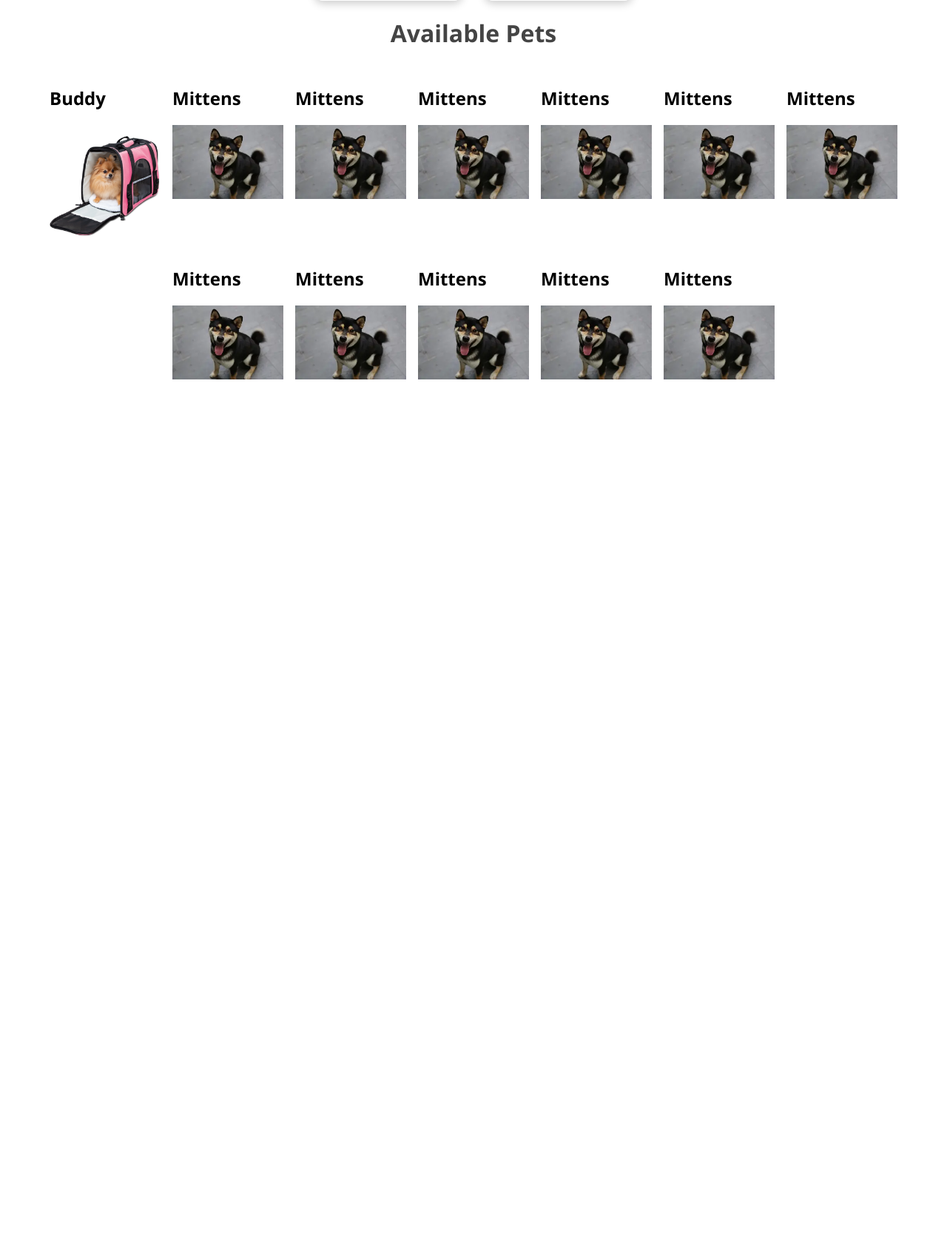
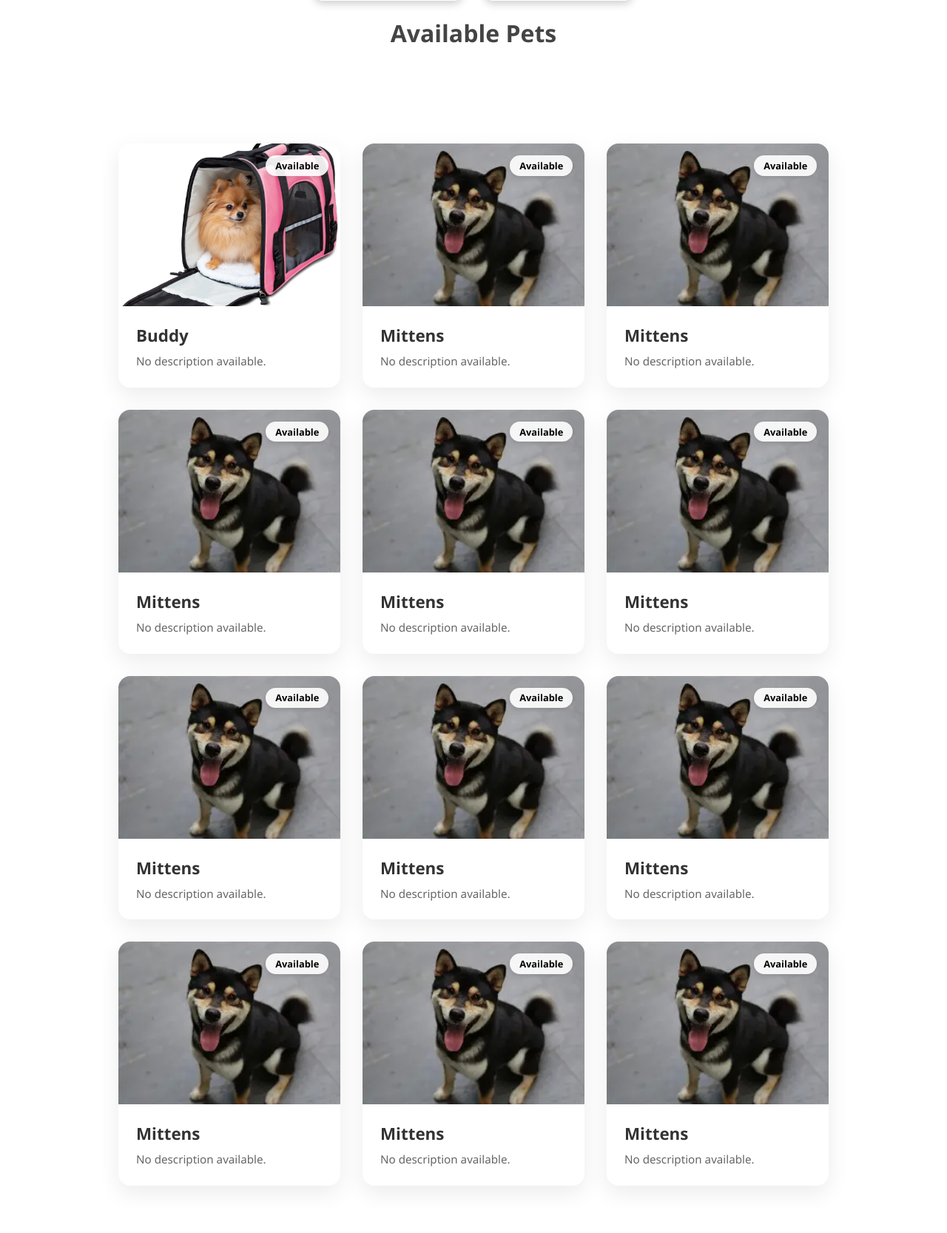
Before and after one commit to Rehammashal7/RC_Final_Project, a Flask app: page / in a window 1280 px wide. Shown: the part 599-2266 px from the top of the page at 74% size. Before the commit the page ends 1112 px from the top, so only its background shows below. Run offline with Flask 3, Linux system fonts and the light colour scheme.

Commit message:
feat:pet_page

```diff
--- a/app.py
+++ b/app.py
@@ -2,7 +2,7 @@
 import flask,json,hashlib
 app = flask.Flask("")
 from pathlib import Path
-from flask import  redirect
+from flask import  redirect, request
 
 def get_html(page_name):
     html_file = open(page_name + ".html")
@@ -114,16 +114,36 @@ def homepage():
     pets = load_pets()
     html = get_html("index")
 
-    # Build the HTML block for pets
     pets_html = ""
     for pet in pets:
         pets_html += f"""
-        <div class="pet">
-            <h2>{pet['name']}</h2>
-            <img src="{pet['image_url']}" alt="{pet['name']}" width="150">
+        <div class="card">
+            <img src="{pet['image_url']}" alt="{pet['name']}">
+            <div class="card-content">
+                <h3>{pet['name']}</h3>
+                <p>{pet.get('description', 'No description available.')}</p>
+            </div>
+            <div class="status-badge">Available</div>
+            <a href="/pet?id={pet['id']}" class="action-btn"> → </a>
         </div>
         """
 
-    # Replace a placeholder in the HTML file
-    html = html.replace("<!-- PETS_PLACEHOLDER -->", pets_html)
+    html = html.replace("<!-- PETS_PLACEHOLDER -->", f'<div class="cards-containers">{pets_html}</div>')
     return html
+
+@app.route("/pet")
+def petDetails():
+    pet_id = flask.request.args.get("id")
+    if not pet_id:
+        return "Pet ID not provided", 400
+
+    pets = load_pets()
+    pet = next((p for p in pets if str(p["id"]) == pet_id), None)
+
+    if not pet:
+        return "Pet not found", 404
+
+    html = get_html("pet")
+    html = html.replace("<!-- PET_NAME -->", pet["name"])
+    html = html.replace("<!-- PET_IMAGE -->", pet["image_url"])
+    return html
--- a/static/style.css
+++ b/static/style.css
@@ -157,35 +86,174 @@ body, html {
     color: #444;
 }
 
-/* Pets Cards */
+/* Pet Cards Section */
 .cards-containers {
     display: flex;
     flex-wrap: wrap;
+    gap: 30px;
+    padding: 2rem;
+    margin-top: 2rem;
     justify-content: center;
-    gap: 16px;
-    padding: 20px;
+    overflow-x: auto;
+    scroll-snap-type: x mandatory;
+}
+.cards-containers::-webkit-scrollbar {
+    height: 8px;
+}
+.cards-containers::-webkit-scrollbar-thumb {
+    background: #ccc;
+    border-radius: 4px;
 }
 
-.card {
-    width: 250px;
-    border: 1px solid #ddd;
-    border-radius: 8px;
+.cards-containers .card {
+    position: relative;
+    width: 300px;
+    background: white;
+    border-radius: 16px;
     overflow: hidden;
-    background-color: #fff;
+    box-shadow: 0 10px 30px rgba(0, 0, 0, 0.08);
+    transition: transform 0.4s cubic-bezier(0.175, 0.885, 0.32, 1.1);
+    cursor: pointer;
+    display: flex;
+    flex-direction: column;
+    scroll-snap-align: start;
+}
+.cards-containers .card:hover {
+    transform: translateY(-8px);
+    box-shadow: 0 15px 40px rgba(0, 0, 0, 0.15);
+}
+
+.cards-containers .card img {
+    width: 100%;
+    height: 220px;
+    object-fit: cover;
+    display: block;
+    transition: transform 0.4s ease;
+}
+.cards-containers .card:hover img {
+    transform: scale(1.05);
+}
+
+.cards-containers .card .card-content {
+    padding: 1.5rem;
+    position: relative;
+    z-index: 2;
+    display: flex;
+    flex-direction: column;
+    justify-content: space-between;
+    flex: 1;
+}
+
+.cards-containers .card h3 {
+    margin: 0 0 0.5rem;
+    color: #333;
+    font-size: 1.4rem;
+    font-weight: 700;
+    transition: color 0.3s ease;
+}
+.cards-containers .card:hover h3 {
+    color: #b83eb8;
+}
+.cards-containers .card p {
+    margin: 0;
+    color: #666;
+    font-size: 0.95rem;
+    line-height: 1.5;
+}
+
+/* Hover Overlay Gradient */
+.cards-containers .card::before {
+    content: '';
+    position: absolute;
+    top: 0;
+    left: 0;
+    width: 100%;
+    height: 100%;
+    background: linear-gradient(to bottom, rgba(211, 211, 211, 0) 60%, rgba(211, 211, 211, 0.3) 100%);
+    z-index: 1;
+    opacity: 0;
+    transition: opacity 0.3s ease;
+}
+
+.cards-contain
+
+.cards-containers .card:hover::before {
+    opacity: 1;
+}
+
+/* Action Button */
+.cards-containers .card .action-btn {
+    position: absolute;
+    bottom: 1.5rem;
+    right: 1.5rem;
+    width: 40px;
+    height: 40px;
+    background: #b83eb8;
+    color: white;
+    border-radius: 50%;
+    display: flex;
+    align-items: center;
+    justify-content: center;
+    opacity: 0;
+    transform: translateY(10px);
+    transition: all 0.3s ease;
+    z-index: 3;
+    border: none;
+    cursor: pointer;
+    box-shadow: 0 4px 10px rgba(184, 62, 184, 0.3);
+
+}
+.cards-containers .card:hover .action-btn {
+    opacity: 1;
+    transform: translateY(0);
+}
+
+/* Status Badge */
+.cards-containers .card .status-badge {
+    position: absolute;
+    top: 1rem;
+    right: 1rem;
+    background: rgba(255, 255, 255, 0.9);
+    padding: 0.3rem 0.8rem;
+    border-radius: 20px;
+    font-size: 0.8rem;
+    font-weight: 600;
+    z-index: 3;
     box-shadow: 0 2px 5px rgba(0,0,0,0.1);
+}
+
+/* Responsive Layout */
+@media (max-width: 768px) {
+    .cards-containers {
+        padding: 1.5rem;
+        justify-content: center;
+    }
+    .cards-containers .card {
+        width: 90%;
+        margin: 0 auto;
+    }
+}
+
+@media (max-width: 480px) {
+    .cards-containers {
+        flex-direction: column;
+        gap: 20px;
+    }
+    .cards-containers .card {
+        width: 100%;
+    }
 }
 
 /* Overlapping Animal Cards */
 .animal-cards {
     position: absolute;
-    bottom: -100px; /* pushes cards below the background section */
+    bottom: -100px;
     left: 50%;
     transform: translateX(-50%);
     display: flex;
     gap: 30px;
     z-index: 5;
 }
-
 .animal-card {
     background-color: rgba(255, 255, 255, 0.9);
     padding: 20px 25px;
```
Also changed, not shown: other parts of static/style.css (+8 -108 lines), pet.html (added, +11 -0 lines). Lines whose indentation alone changed are shown as unchanged.
